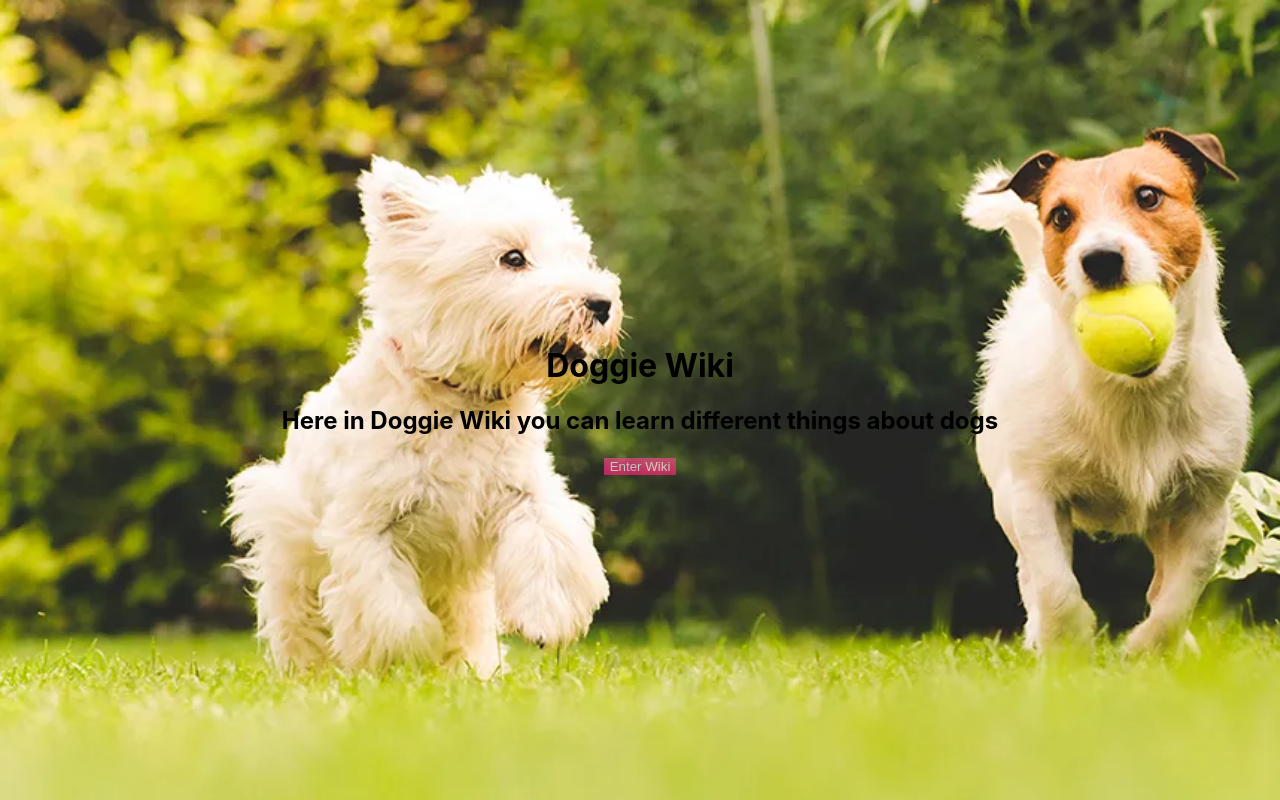
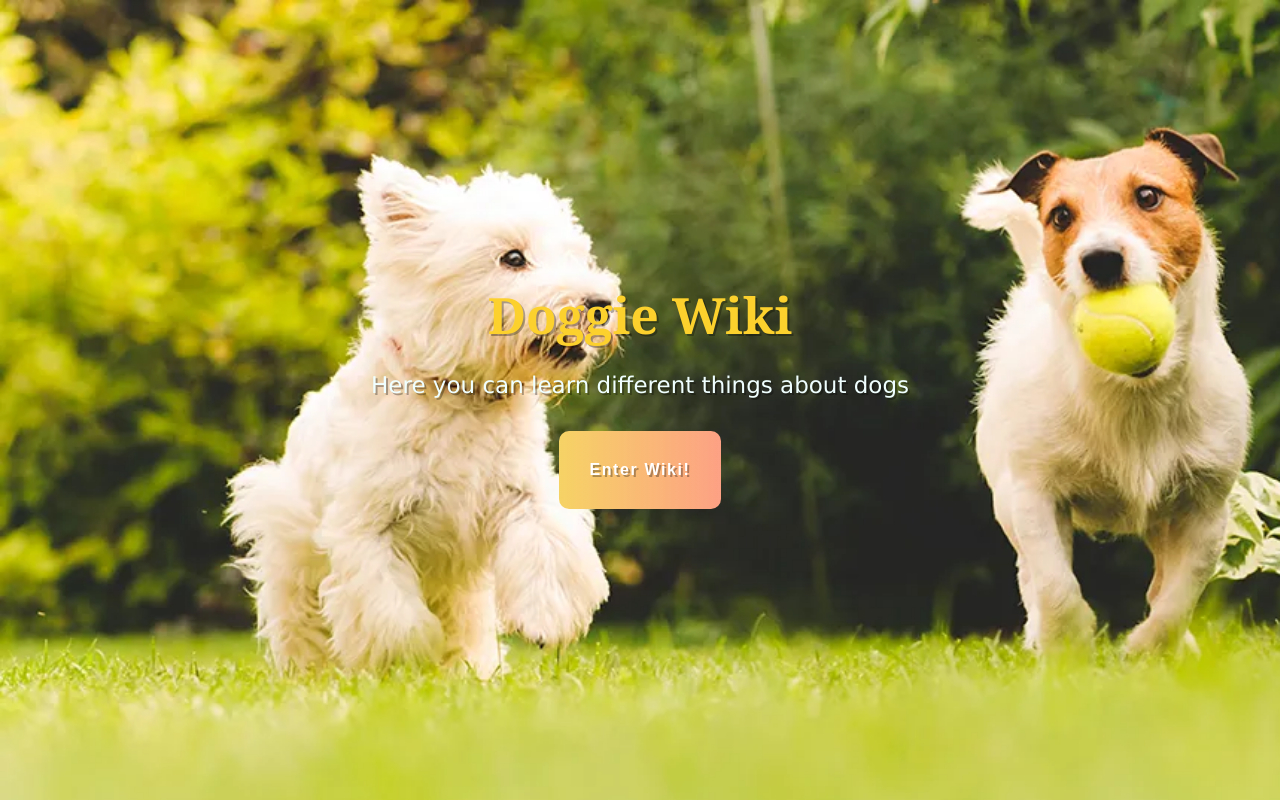
Before and after one commit to SantiagoPag/PI-Dogs, a React (Create React App) app in the folder client/: page / in a window 1280 px wide. Built offline with nearby package versions, Linux system fonts and the light colour scheme.

Commit message:
paginate update

```diff
--- a/client/src/App.js
+++ b/client/src/App.js
@@ -12,7 +12,7 @@ function App() {
         <Switch>
           <Route exact path={'/'} component={LandingPage}/>
           <Route exact path={'/home'} component={Home}/>
-          <Route exact path={'/home/:id'} component={Detail}/>
+          <Route exact path={'/dogs/:id'} component={Detail}/>
           <Route exact path={'/create'} component={CreateDog}/>
         </Switch>
       </div>
--- a/client/src/components/Detail/Detail.jsx
+++ b/client/src/components/Detail/Detail.jsx
@@ -2,16 +2,21 @@ import React from "react";
 import { Link } from "react-router-dom";
 import { useDispatch, useSelector } from "react-redux";
 import { useEffect } from "react";
-import { getDog } from "../../redux/actions";
+import { getDog, clearDetail } from "../../redux/actions";
 
 
 export default function Detail(props) {
 
     const dispatch = useDispatch();
+    const id = props.match.params.id
 
-    useEffect(() => {
-        dispatch(getDog(props.match.params.id));
-    }, [dispatch])
+    useEffect(()=>{
+        dispatch(getDog(id))
+        return () => {
+        dispatch(clearDetail());
+        };
+      },[dispatch,id]
+      )
 
     const myDog = useSelector((state) => state.dogDetail)
     console.log(myDog)
@@ -28,10 +33,10 @@ export default function Detail(props) {
                     <h1>{myDog.name}</h1>
                     <img src={myDog.img ? myDog.img : myDog.image} alt='#'/>
                     <h3>Temperaments: {myDog.temperament}</h3>
-                    <h4>Min weight: {myDog.weight_min}</h4>
-                    <h4>Max weight: {myDog.weight_max}</h4>
-                    <h4>Min height: {myDog.height_min}</h4>
-                    <h4>Max height: {myDog.height_max}</h4>
+                    <h4>Min weight: {myDog.weight_min} lbs</h4>
+                    <h4>Max weight: {myDog.weight_max} lbs</h4>
+                    <h4>Min height: {myDog.height_min} cm</h4>
+                    <h4>Max height: {myDog.height_max} cm</h4>
                     <h4>Life span: {myDog.life_span}</h4>
                 </div> :
                 <p>Loading...</p>
--- a/client/src/components/Home/Home.jsx
+++ b/client/src/components/Home/Home.jsx
@@ -6,6 +6,7 @@ import { getAllDogs, getTemperaments, filterByName, filterByTemperaments, filter
 import Card from '../Card/Card';
 import Paginate from '../Paginate/Paginate';
 import SearchBar from '../SearchBar/SearchBar';
+import style from './Home.module.css'
 
 
 export default function Home() {
@@ -61,11 +62,11 @@ export default function Home() {
 
 
     return (
-        <div>       {/* background div */}
+        <div className={style.background}>       {/* background div */}
             <header>
-                <div>
+                <div className={style.title}>
                     <Link to='/'>
-                        <h1>PERROS PI</h1>
+                        <h1>Doggie Wiki</h1>
                     </Link>
                 </div>
                 <div>
@@ -74,7 +75,7 @@ export default function Home() {
                     </Link>
                     <button onClick={e => { handleClick(e) }}>Reload Dogs</button>
                 </div>
-                <div>
+                <div className={style.filters}>
                     <SearchBar paginado={paginado} />
                     <div>
                         <select onChange={e => handlerFilterName(e)}>
@@ -118,6 +119,7 @@ export default function Home() {
                             return (
                                 <div key={e.id}>
                                     {
+                                        <Link to={`/dogs/${e.id}`}>
                                         <Card
                                             key={e.id}
                                             id={e.id}
@@ -127,6 +129,7 @@ export default function Home() {
                                             weight_min={e.weight_min}
                                             weight_max={e.weight_max}
                                         />
+                                        </Link>
                                     }
                                 </div>
                             )
--- /dev/null
+++ b/client/src/components/Home/Home.module.css
@@ -0,0 +1,16 @@
+.background {
+  background-color: rgb(253, 209, 45);
+}
+
+.title {
+  display: flex;
+  align-content: flex-start;
+  margin-left: 15px;
+}
+
+.filters {
+  display: flex;
+  flex-direction: row;
+  justify-content: flex-start;
+  margin-left: 15px;
+}
--- a/client/src/components/LandingPage/LandingPage.jsx
+++ b/client/src/components/LandingPage/LandingPage.jsx
@@ -8,11 +8,12 @@ export default function LandingPage() {
         <div className={style.background}>
             <div>
                 <div>
-                    <h1>Doggie Wiki</h1>
-                    <h2>Here in Doggie Wiki you can learn different things about dogs</h2>
+                    {/* <img src='./Images/doggie2.png' alt="#" /> */}
+                    <h1 className={style.title}>Doggie Wiki</h1>
+                    <p className={style.description}>Here you can learn different things about dogs</p>
                 </div>
                 <Link to='/home'>
-                    <button className={style.btn}>Enter Wiki</button>
+                    <button className={style.btn}>Enter Wiki!</button>
                 </Link>
             </div>
         </div>
--- a/client/src/components/LandingPage/LandingPage.module.css
+++ b/client/src/components/LandingPage/LandingPage.module.css
@@ -8,37 +8,47 @@
   background-repeat: no-repeat;
 }
 
+.title {
+  display: inline;
+  align-items: center;
+  text-shadow: 2px 2px 0 rgba(0,0,0,.3);
+  font-family: Cambria, Cochin, Georgia, Times, 'Times New Roman', serif;
+  font-size: 3.5rem;
+  color: rgb(253, 209, 45);
+  font-size: 50px;
+}
+
+.description {
+  font-family: 'Lucida Sans', 'Lucida Sans Regular', 'Lucida Grande', 'Lucida Sans Unicode', Geneva, Verdana, sans-serif;
+  font-size: 2rem;
+  text-shadow: 2px 2px 0 rgba(0,0,0,.3);
+  color: azure;
+  font-size: 23px;
+}
+
 .btn {
-  border: none;
-  background: rgb(251, 33, 117);
-  background: linear-gradient(0deg, rgba(251, 33, 117, 1) 0%, rgba(234, 76, 137, 1) 100%);
-  color: #fff;
-  overflow: hidden;
-  size: 20px;
+  flex: 1 1 auto;
+  margin: 10px;
+  padding: 30px;
+  text-align: center;
+  transition: 0.5s;
+  background-size: 200% auto;
+  color: white;
+  align-items: center;
+  border: 0;
+  outline: none;
+  cursor: pointer;
+  position: relative;
+  z-index: 0;
+  border-radius: 10px;
+  touch-action: manipulation;
+  letter-spacing: .10em;
+  font-weight: bolder;
+  text-shadow: 2px 2px 0 rgba(0,0,0,.3);
+  font-size: 16px;
+  background-image: linear-gradient(to right, #f6d365 0%, #fda085 51%, #f6d365 100%);
 }
 
 .btn:hover {
-  text-decoration: none;
-  color: #fff;
+  background-position: right center;
 }
-
-.btn::before {
-  position: absolute;
-  content: '';
-  display: inline-block;
-  top: -180px;
-  left: 0;
-  width: 30px;
-  height: 100%;
-}
-
-.btn:hover {
-  opacity: .7;
-}
-
-.btn:active {
-  box-shadow: 4px 4px 6px 0 rgba(255, 255, 255, .3),
-    -4px -4px 6px 0 rgba(116, 125, 136, .2),
-    inset -4px -4px 6px 0 rgba(255, 255, 255, .2),
-    inset 4px 4px 6px 0 rgba(0, 0, 0, .2);
-}
--- a/client/src/components/Paginate/Paginate.jsx
+++ b/client/src/components/Paginate/Paginate.jsx
@@ -1,4 +1,5 @@
 import React from "react";
+import style from './Paginate.module.css'
 
 
 export default function Paginate({ dogsPerPage, allDogs, paginado }) {
@@ -9,11 +10,11 @@ export default function Paginate({ dogsPerPage, allDogs, paginado }) {
     }
 
     return (
-        <nav>
+        <nav className={style.nav}>
             <ul>
                 {pageNumbers?.map(number => {
                     return (
-                        <li>
+                        <li className={style.list}>
                             <button onClick={() => paginado(number)}>{number}</button>
                         </li>
                     )
--- /dev/null
+++ b/client/src/components/Paginate/Paginate.module.css
@@ -0,0 +1,30 @@
+.nav {
+  height: 60px;
+  display: flex;
+  justify-content: center;
+  align-items: center;
+}
+
+.list {
+  display: inline-flex;
+  padding: 0.3rem;
+}
+
+.list>button {
+  box-shadow: inset 0px 0px 0px 0px #f7c5c0;
+  cursor: pointer;
+  border-radius: 30px;
+  border: beige;
+  display: inline-block;
+  padding: 6px 10px;
+}
+
+.list>button:hover {
+  opacity: 0.9;
+  background-color: #f6a059;
+}
+
+.list>button:active {
+  position: relative;
+  top: 1px;
+}
--- a/client/src/redux/actions/index.js
+++ b/client/src/redux/actions/index.js
@@ -101,6 +101,7 @@ export function filterCreatedDog(payload) {
 
 export function clearDetail() {
     return {
-        type: CLEAR_DETAIL
+        type: CLEAR_DETAIL,
+        payload: []
     }
 };
--- a/client/src/redux/reducer/index.js
+++ b/client/src/redux/reducer/index.js
@@ -104,7 +104,8 @@ function rootReducer(state = initialState, action) {
 
         case CLEAR_DETAIL:
             return {
-                ...state
+                ...state,
+                dogDetail: action.payload
             };
 
         default:
```
Also changed, not shown: client/src/components/DogCreate/DogCreate.jsx (+20 -20 lines), 1 other file (tests, documents, lock files or other folders).
